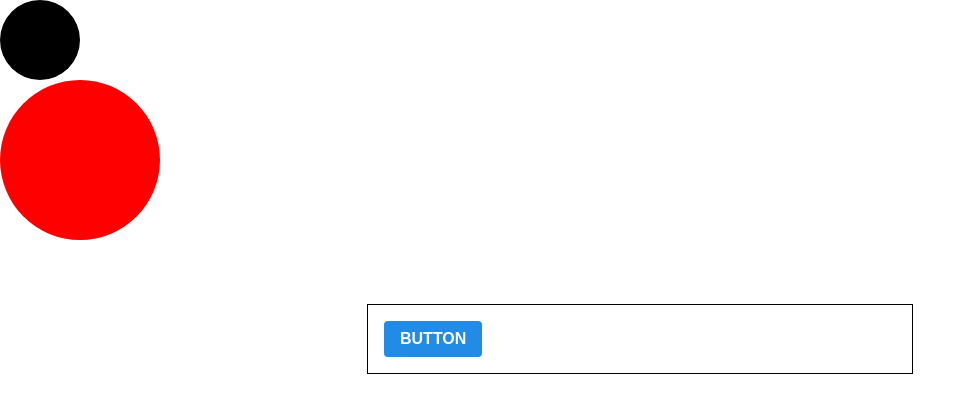
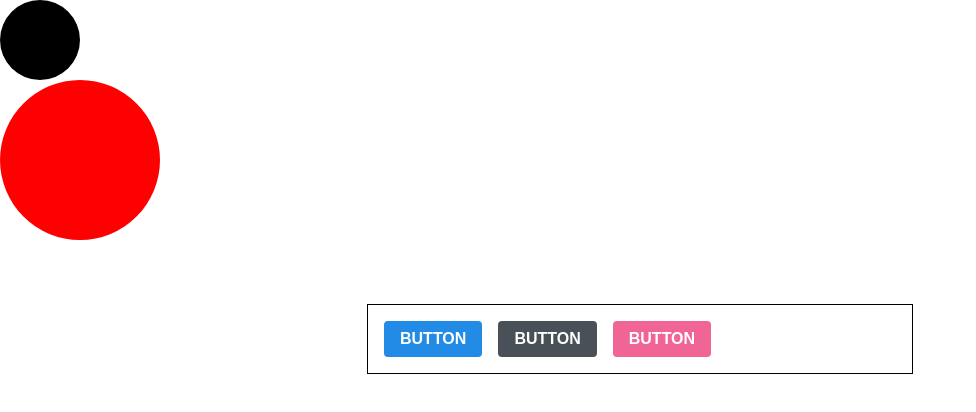
Before and after one commit to HJungIn/FrontEnd_study, a React (Create React App) app in the folder Component-스타일링/styling-with-styled-components/: page / in a window 1280 px wide. Shown: the top 412 px of the page, without its empty margins (0-976 px from the left). Built offline with nearby package versions, Linux system fonts and the light colour scheme.

Commit message:
버튼 2 : color 추가하기 + Polished 스타일 유틸 함수 사용

```diff
--- a/Component-스타일링/styling-with-styled-components/package.json
+++ b/Component-스타일링/styling-with-styled-components/package.json
@@ -6,6 +6,7 @@
     "@testing-library/jest-dom": "^5.11.4",
     "@testing-library/react": "^11.1.0",
     "@testing-library/user-event": "^12.1.10",
+    "polished": "^4.0.5",
     "react": "^17.0.1",
     "react-dom": "^17.0.1",
     "react-scripts": "4.0.1",
--- a/Component-스타일링/styling-with-styled-components/src/App.js
+++ b/Component-스타일링/styling-with-styled-components/src/App.js
@@ -1,5 +1,5 @@
 import React from 'react';
-import styled, { css } from 'styled-components'; //태그 템플릿을 사용하기 위해 css를 불러온다
+import styled, { css, ThemeProvider } from 'styled-components'; //태그 템플릿을 사용하기 위해 css를 불러온다
 import Button from './components/Button';
 
 const Circle = styled.div`
@@ -23,6 +23,12 @@
   padding: 1rem;
 `;
 
+const palette = {
+  blue: '#228be6',
+  gray: '#495057',
+  pink: '#f06595'
+}
+
 function App() {
   return (
     <div>
@@ -33,9 +39,13 @@
 
       <>
       {/* 버튼 만들기 */}
+      <ThemeProvider theme={{palette}}>
       <AppBlock>
         <Button>BUTTON</Button>
+        <Button color="gray">BUTTON</Button>
+        <Button color="pink">BUTTON</Button>
       </AppBlock>
+      </ThemeProvider>
       </>
     </div>
   );
--- a/Component-스타일링/styling-with-styled-components/src/components/Button.js
+++ b/Component-스타일링/styling-with-styled-components/src/components/Button.js
@@ -1,5 +1,21 @@
 import React from 'react';
-import styled from 'styled-components';
+import styled,{ css } from 'styled-components';
+import { darken, lighten } from 'polished';
+
+const colorStyles = css` // 색상 부분을 바깥으로 꺼내서 사용하기
+    ${({ theme, color }) => {
+        const selected = theme.palette[color];
+        return css`
+            background:${selected};
+            &:hover {
+                background: ${lighten(0.1, selected)};
+            }
+            &:active {
+                background: ${darken(0.1, selected)};
+            }
+        `;
+    }}
+`;
 
 const StyledButton = styled.button`
   /* 공통 스타일 */
@@ -20,13 +36,34 @@
   font-size: 1rem;
 
   /* 색상 */
-  background: #228be6;
-  &:hover {
-    background: #339af0;
-  }
-  &:active {
-    background: #1c7ed6;
-  }
+  ${colorStyles} // 바깥으로 꺼냈을 때 바로 사용할 수 있도록 함 => 분리가능
+
+    ${({ theme, color }) => {
+        // const color = props.theme.palette.[props.color]; // =>이건 ${props => {... }}이렇게 props 전체르 가져올 때 사용
+        const selected = theme.palette[color];
+        return css`
+            background:${selected};
+            &:hover {
+                background: ${lighten(0.1, selected)};
+            }
+            &:active {
+                background: ${darken(0.1, selected)};
+            }
+        `;
+    }}
+
+  /* background: #228be6; */
+//  background: ${props => props.theme.palette.blue};
+//  &:hover {
+    /* background: #339af0; */
+    /* background: ${lighten(0.1, '#228be6')}; // #228be6 색상에서 10프로 밝게 */
+//    background: ${props => lighten(0.1, props.theme.palette.blue)};
+//  }
+//  &:active {
+    /* background: #1c7ed6; */
+    /* background: ${darken(0.1, '#228be6')}; // #228be6 색상에서 10프로 어둡게 */
+//    background: ${props => darken(0.1, props.theme.palette.blue)};
+//  }
 
   /* 기타 */
   & + & {
@@ -34,8 +71,12 @@
   }
 `;
 
-function Button({ children, ...rest }) {
-  return <StyledButton {...rest}>{children}</StyledButton>;
+function Button({ children, color, ...rest }) {
+  return <StyledButton color={color} {...rest}>{children}</StyledButton>;
 }
 
+Button.defaultProps = {
+    color:'blue'
+};
+
 export default Button;
```
Also changed, not shown: 1 other file (tests, documents, lock files or other folders).
